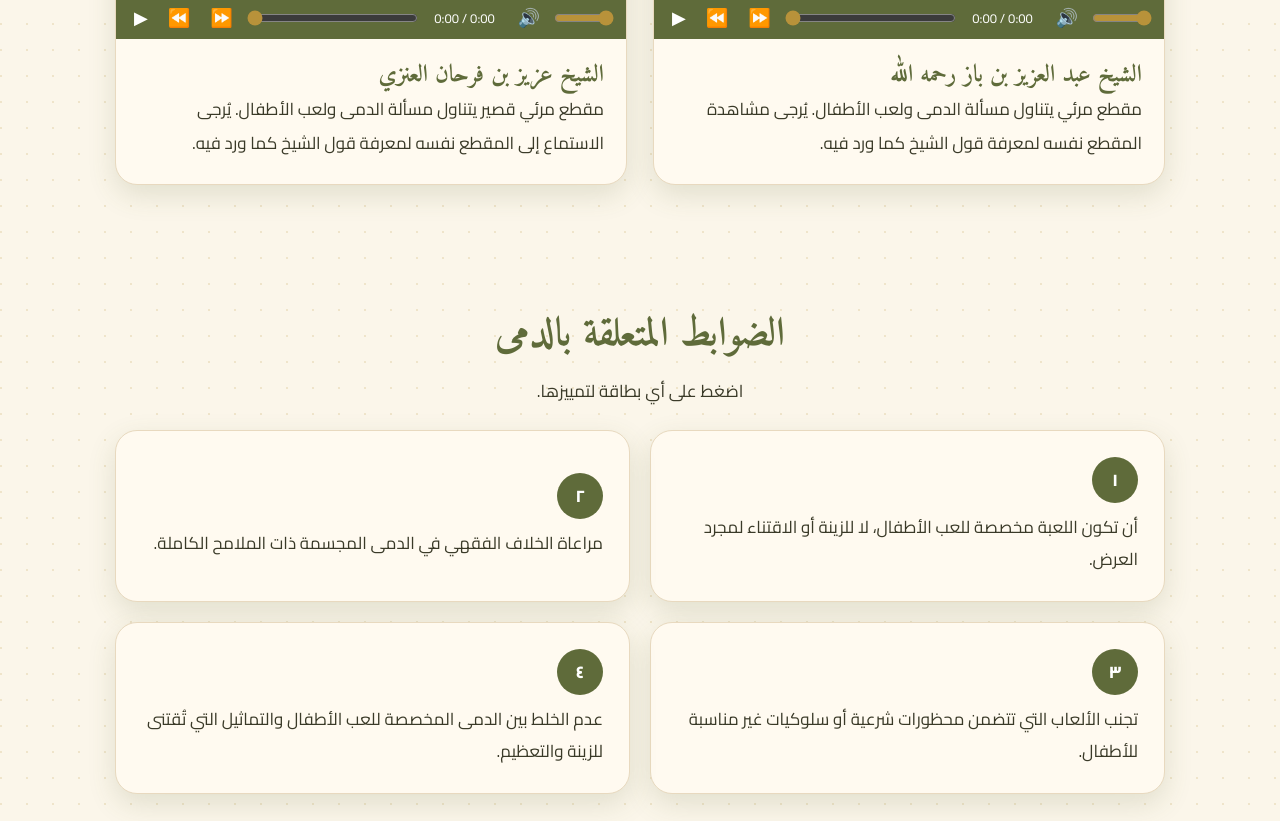
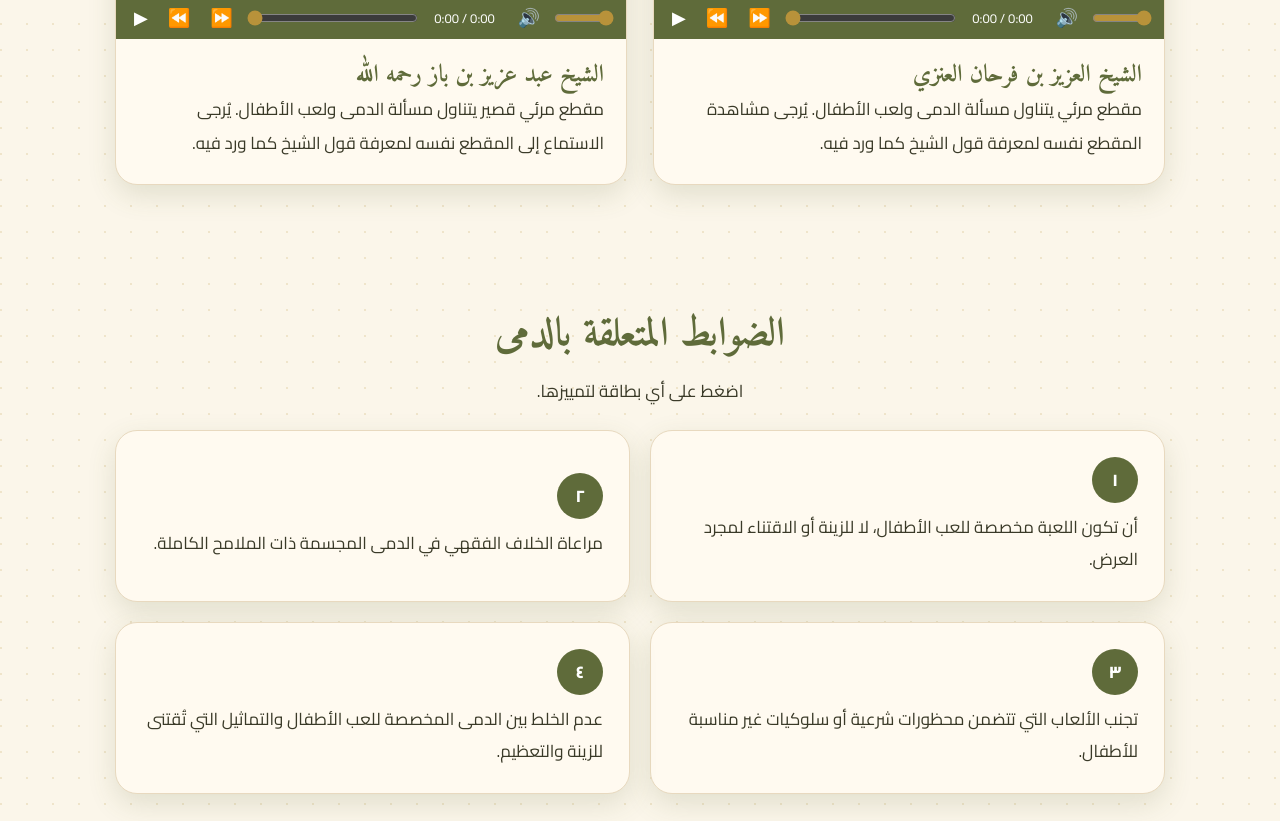
Before and after one commit to leleta567-maker/DoolsProject-salm, a plain HTML site: page index.html in a window 1280 px wide. Shown: the part 3513-4334 px from the top of the page. Drawn offline with Linux system fonts and the light colour scheme.

Commit message:
Swap content for two video sections

```diff
--- a/index.html
+++ b/index.html
@@ -191,13 +191,13 @@ footer{text-align:center;padding:40px 20px;margin-top:60px;background:var(--oliv
 <div class="player" style="--poster:url(aziz-bin-farhan.jpg)">
 <video preload="metadata" playsinline poster="ibn-baz.jpg" src="ibn-baz.mp4"></video><button class="big" aria-label="تشغيل">▶</button></div>
 <div class="ctl"><button class="pp" aria-label="تشغيل/إيقاف">▶</button><button class="bk" aria-label="رجوع 10 ثوانٍ">⏪</button><button class="fw" aria-label="تقديم 10 ثوانٍ">⏩</button><input class="seek" type="range" min="0" max="100" value="0" step=".1"><span class="t">0:00 / 0:00</span><button class="mu" aria-label="كتم">🔊</button><input class="vol" type="range" min="0" max="1" step=".05" value="1"></div>
-<div class="in"><h3>الشيخ عبد العزيز بن باز رحمه الله</h3><p>مقطع مرئي يتناول مسألة الدمى ولعب الأطفال. يُرجى مشاهدة المقطع نفسه لمعرفة قول الشيخ كما ورد فيه.</p></div>
+<div class="in"><h3>الشيخ  العزيز بن فرحان العنزي </h3><p>مقطع مرئي يتناول مسألة الدمى ولعب الأطفال. يُرجى مشاهدة المقطع نفسه لمعرفة قول الشيخ كما ورد فيه.</p></div>
 </article>
 <article class="card sc rv">
 <div class="player" style="--poster:url(ibn-baz.jpg)">
 <video preload="metadata" playsinline poster="aziz-bin-farhan.jpg" src="aziz-bin-farhan.mp4"></video><button class="big" aria-label="تشغيل">▶</button></div>
 <div class="ctl"><button class="pp" aria-label="تشغيل/إيقاف">▶</button><button class="bk" aria-label="رجوع 10 ثوانٍ">⏪</button><button class="fw" aria-label="تقديم 10 ثوانٍ">⏩</button><input class="seek" type="range" min="0" max="100" value="0" step=".1"><span class="t">0:00 / 0:00</span><button class="mu" aria-label="كتم">🔊</button><input class="vol" type="range" min="0" max="1" step=".05" value="1"></div>
-<div class="in"><h3>الشيخ عزيز بن فرحان العنزي</h3><p>مقطع مرئي قصير يتناول مسألة الدمى ولعب الأطفال. يُرجى الاستماع إلى المقطع نفسه لمعرفة قول الشيخ كما ورد فيه.</p></div>
+<div class="in"><h3>الشيخ عبد عزيز بن باز رحمه الله</h3><p>مقطع مرئي قصير يتناول مسألة الدمى ولعب الأطفال. يُرجى الاستماع إلى المقطع نفسه لمعرفة قول الشيخ كما ورد فيه.</p></div>
 </article>
 </div></div></section>
 
```
